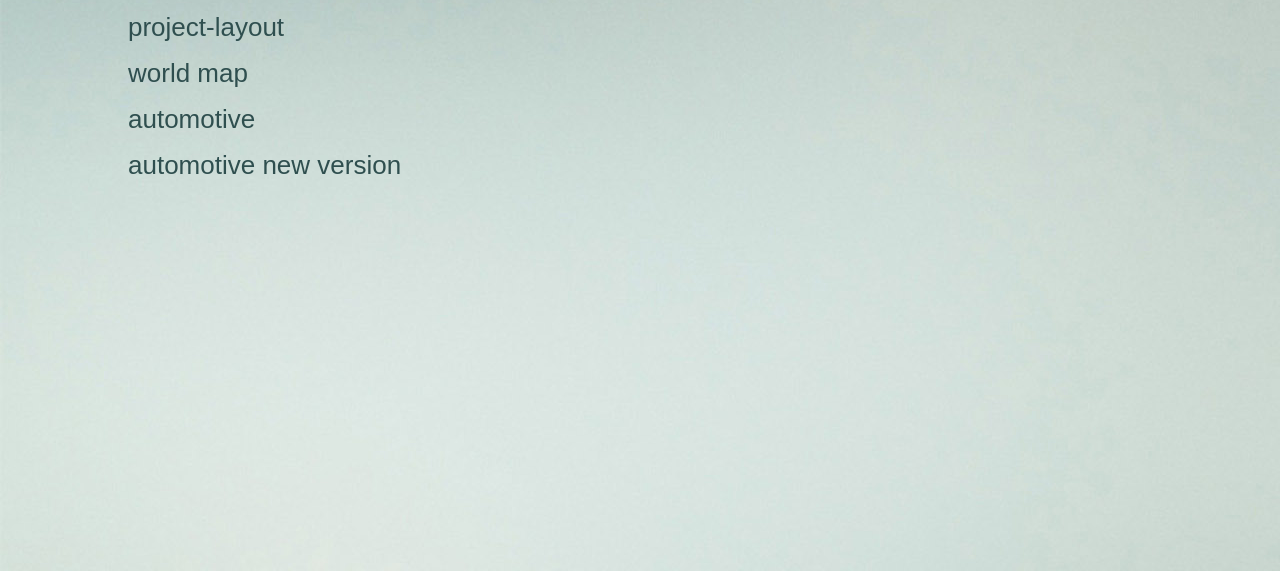
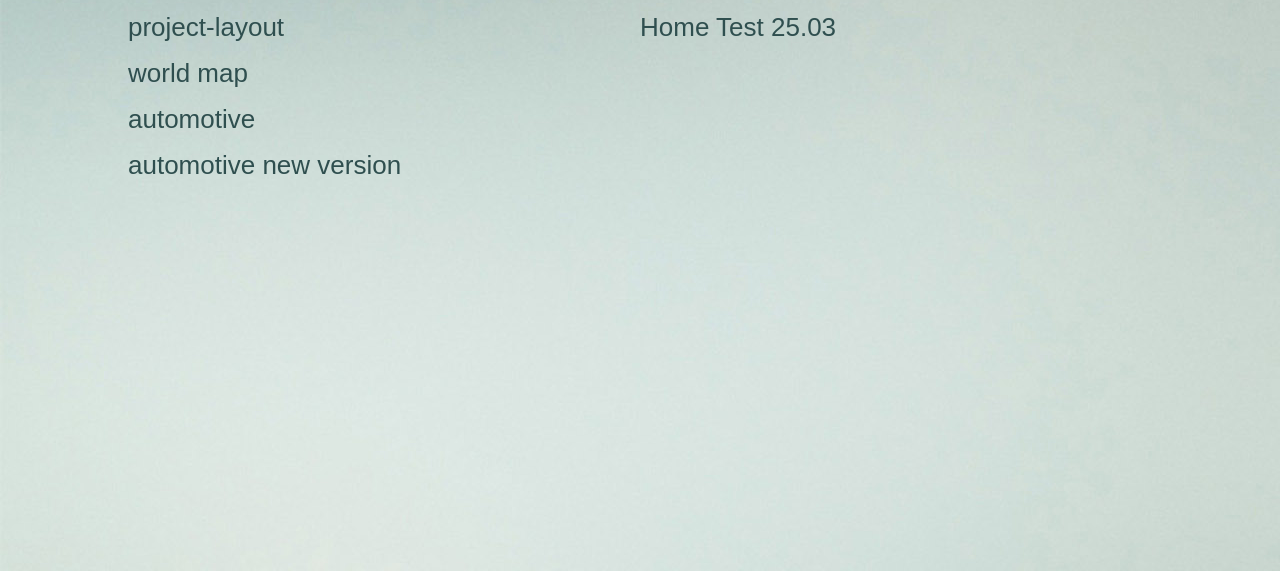
Before and after one commit to Sergbilay/html-css, a plain HTML site: page index.html in a window 1280 px wide. Shown: the part 229-800 px from the top of the page. Drawn offline with Linux system fonts and the light colour scheme.

Commit message:
Add files via upload

```diff
--- a/index.html
+++ b/index.html
@@ -24,6 +24,8 @@
 			<p class ="githab__JS_titel">JavaScript</p>
 			<ul class="githab__list">
 				<li class="githab__list_items"><a href="Резюме">Резюме</a></li>
+				<li class="githab__list_items"><a href="Home Test 25.03">Home Test 25.03</a></li>
+
 
 			</ul>
 		</div>
```
